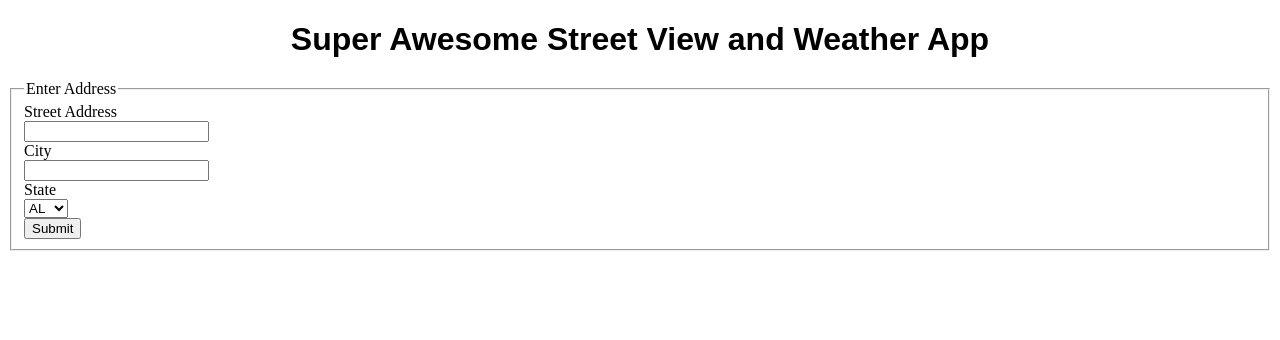
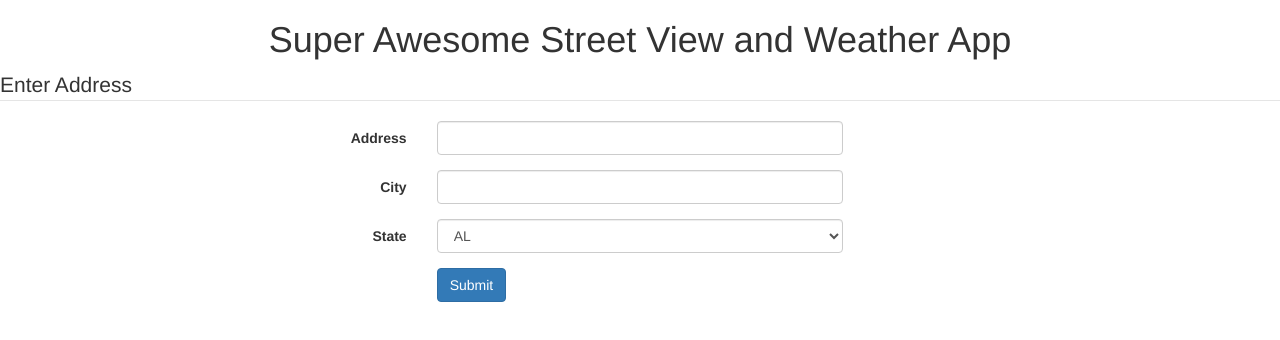
Before and after one commit to aseegmiller/MapAndWeather, a website: page index.html in a window 1280 px wide. Drawn offline with nearby package versions, Linux system fonts and the light colour scheme.

Commit message:
Added Bootstrap 3

```diff
--- a/index.html
+++ b/index.html
@@ -3,6 +3,8 @@
 <html lang="en">
 <head>
 	<link rel="stylesheet" type="text/css" href="style.css">
+  <link rel="stylesheet" href="http://maxcdn.bootstrapcdn.com/bootstrap/3.2.0/css/bootstrap.min.css">
+
     <title>Streetview and Weather Finder</title>
 <script src="http://ajax.googleapis.com/ajax/libs/jquery/1.5.1/jquery.min.js"></script>
 
@@ -19,93 +21,93 @@
 <legend>Enter Address</legend>
 
 <!-- Text input-->
-<div class="Street">
-  <label class="control-label" for="Street">Street Address</label>
-  <div class="controls">
-    <input id="Street" name="Street" type="text" placeholder="" class="input-xlarge" required="">
+<div class="form-group">
+  <label class="col-md-4 control-label" for="street">Address</label>
+  <div class="col-md-4">
+  <input id="street" name="street" type="text" placeholder="" class="form-control input-md" required="">
 
   </div>
 </div>
 
 <!-- Text input-->
-<div class="City">
-  <label class="control-label" for="City">City</label>
-  <div class="controls">
-    <input id="City" name="City" type="text" placeholder="" class="input-xlarge" required="">
+<div class="form-group">
+  <label class="col-md-4 control-label" for="city">City</label>
+  <div class="col-md-4">
+  <input id="city" name="city" type="text" placeholder="" class="form-control input-md" required="">
 
   </div>
 </div>
 
-<!-- Select State -->
-<div class="State">
-  <label class="control-label" for="State">State</label>
-  <div class="controls">
-    <select id="State" name="State" class="input-xlarge">
-      <option>AL</option>
-      <option>AK</option>
-      <option>AZ</option>
-      <option>AR</option>
-      <option>CA</option>
-      <option>CO</option>
-      <option>CT</option>
-      <option>DE</option>
-      <option>FL</option>
-      <option>GA</option>
-      <option>HI</option>
-      <option>ID</option>
-      <option>IL</option>
-      <option>IN</option>
-      <option>IA</option>
-      <option>KS</option>
-      <option>KY</option>
-      <option>LA</option>
-      <option>ME</option>
-      <option>MD</option>
-      <option>MA</option>
-      <option>MI</option>
-      <option>MN</option>
-      <option>MS</option>
-      <option>MO</option>
-      <option>MT</option>
-      <option>NE</option>
-      <option>NV</option>
-      <option>NH</option>
-      <option>NJ</option>
-      <option>NM</option>
-      <option>NY</option>
-      <option>NC</option>
-      <option>ND</option>
-      <option>OH</option>
-      <option>OK</option>
-      <option>OR</option>
-      <option>PA</option>
-      <option>RI</option>
-      <option>SC</option>
-      <option>SD</option>
-      <option>TN</option>
-      <option>TX</option>
-      <option>UT</option>
-      <option>VT</option>
-      <option>VA</option>
-      <option>WA</option>
-      <option>WV</option>
-      <option>WI</option>
-      <option>WY</option>
+<!-- Select Basic -->
+<div class="form-group">
+  <label class="col-md-4 control-label" for="state">State</label>
+  <div class="col-md-4">
+    <select id="state" name="state" class="form-control">
+      <option value="">AL</option>
+      <option value="">AK</option>
+      <option value="">AZ</option>
+      <option value="">AR</option>
+      <option value="">CA</option>
+      <option value="">CO</option>
+      <option value="">CT</option>
+      <option value="">DE</option>
+      <option value="">FL</option>
+      <option value="">GA</option>
+      <option value="">HI</option>
+      <option value="">ID</option>
+      <option value="">IL</option>
+      <option value="">IN</option>
+      <option value="">IA</option>
+      <option value="">KS</option>
+      <option value="">KY</option>
+      <option value="">LA</option>
+      <option value="">ME</option>
+      <option value="">MA</option>
+      <option value="">MI</option>
+      <option value="">MN</option>
+      <option value="">MS</option>
+      <option value="">MO</option>
+      <option value="">MT</option>
+      <option value="">NE</option>
+      <option value="">NV</option>
+      <option value="">NH</option>
+      <option value="">NJ</option>
+      <option value="">NM</option>
+      <option value="">NY</option>
+      <option value="">NC</option>
+      <option value="">ND</option>
+      <option value="">OH</option>
+      <option value="">OK</option>
+      <option value="">OR</option>
+      <option value="">PA</option>
+      <option value="">RI</option>
+      <option value="">SC</option>
+      <option value="">SD</option>
+      <option value="">TN</option>
+      <option value="">TX</option>
+      <option value="">UT</option>
+      <option value="">VT</option>
+      <option value="">VA</option>
+      <option value="">WA</option>
+      <option value="">WV</option>
+      <option value="">WI</option>
+      <option value="">WY</option>
     </select>
   </div>
 </div>
 
 <!-- Button -->
-<div class="control-group">
-  <label class="control-label" for="Submit"></label>
-  <div class="controls">
-    <button id="Submit" name="Submit" class="btn btn-primary">Submit</button>
+<div class="form-group">
+  <label class="col-md-4 control-label" for="submit"></label>
+  <div class="col-md-4">
+    <button id="submit" name="submit" class="btn btn-primary">Submit</button>
   </div>
 </div>
 
 </fieldset>
 </form>
 
+
 <script type="text/javascript" src="backend.js"></script>
 
 </body>
```
